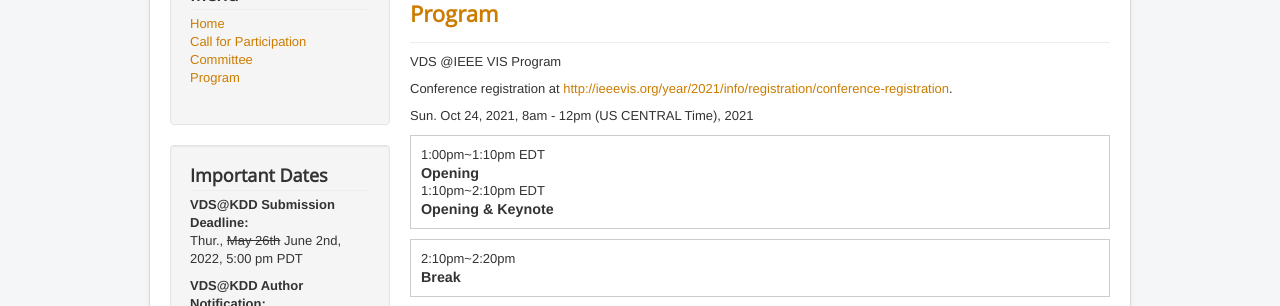
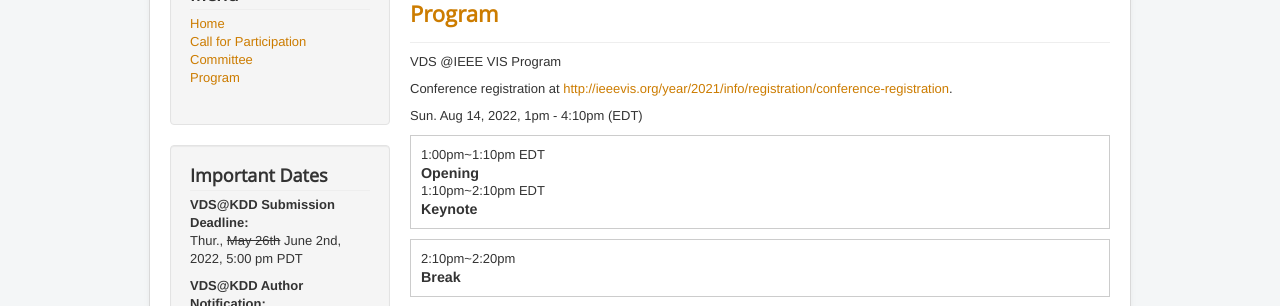
Before and after one commit to visualdatascience/2022, a Jekyll site: the page built from program.md, in a window 1280 px wide. Shown: the part 339-645 px from the top of the page. Built offline with Jekyll 4.4.1, drawn with Linux system fonts in a browser that asks for light colours.

Commit message:
updating program

```diff
--- a/_layouts/program.html
+++ b/_layouts/program.html
@@ -11,10 +11,10 @@ layout: page
 <p>Conference registration at <a href="http://ieeevis.org/year/2021/info/registration/conference-registration">http://ieeevis.org/year/2021/info/registration/conference-registration</a>.</p>
 
 
-<span class="time">Sun. Oct 24, 2021, 8am - 12pm (US CENTRAL Time), 2021</span>
+<span class="time">Sun. Aug 14, 2022, 1pm - 4:10pm (EDT)</span>
 <div class="talk">
      <span class="time">1:00pm~1:10pm EDT</span><div class="ttitle">Opening</div>
-     <span class="time">1:10pm~2:10pm EDT</span><div class="ttitle"> Opening & Keynote</div>
+     <span class="time">1:10pm~2:10pm EDT</span><div class="ttitle"> Keynote</div>
      {% include invited_talk.html time="1:10pm~2:10pm EDT" key="kalyan" %}
 </div>
 
```
